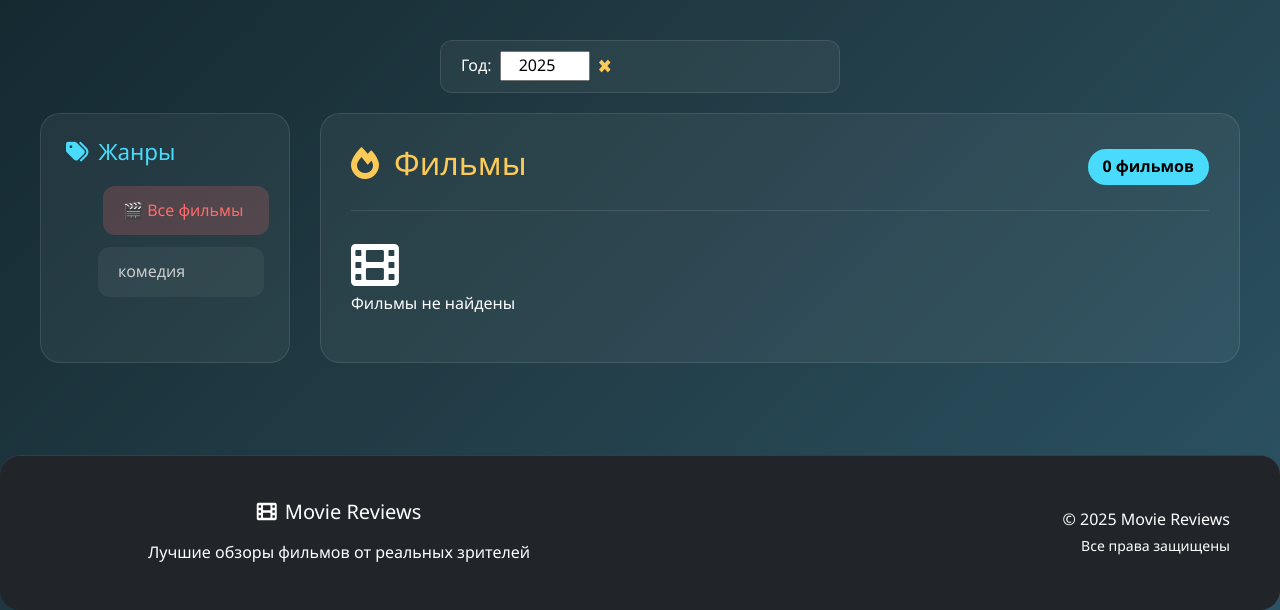
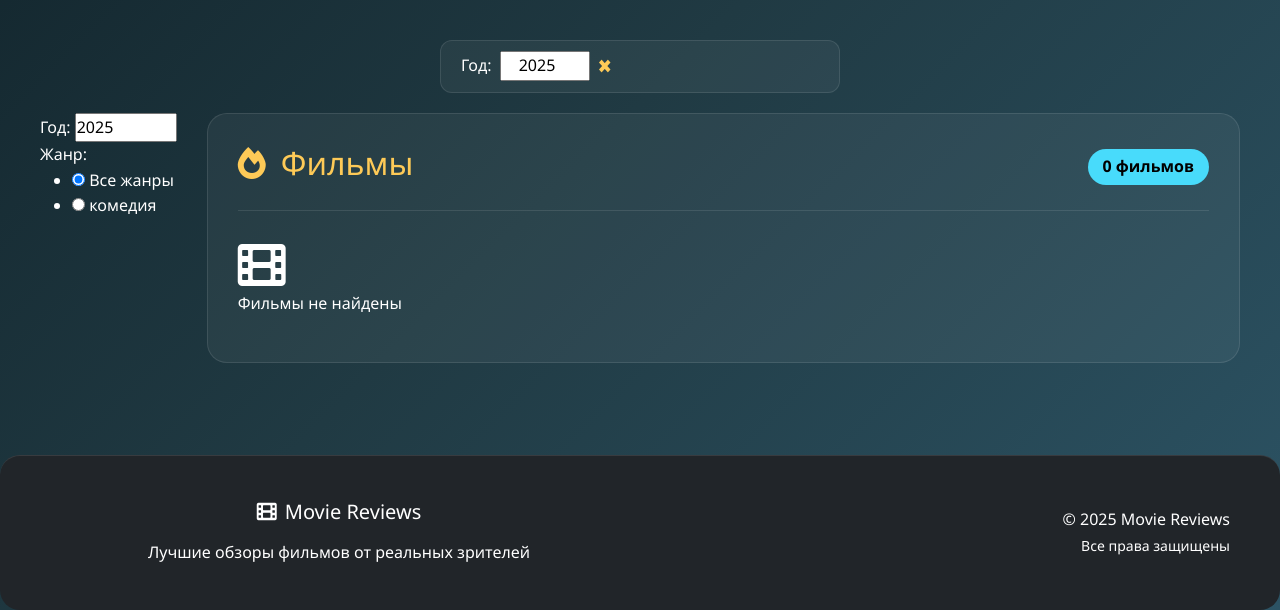
Before and after one commit to Banan41ke/movie_reviews_website_project, a Django app: page /year/2025/ in a window 1280 px wide. Shown: the part 400-1010 px from the top of the page. Run offline with Django 5.2, Linux system fonts and the light colour scheme; data comes from the database, SQL or seed files in the repository.

Commit message:
update index5

```diff
--- a/movies/templates/movies/index.html
+++ b/movies/templates/movies/index.html
@@ -87,29 +87,52 @@
 <main class="main-layout">
 
     <!-- GENRES -->
-    <aside class="genres-sidebar">
-        <h3><i class="fas fa-tags"></i> Жанры</h3>
-        <ul class="genre-list">
+    <!-- ЕДИНАЯ ФОРМА: Год + Жанр -->
+    <aside class="filter-sidebar">
+        <form method="get" id="filterForm" class="filter-form">
 
+            <!-- ГОД -->
+            <div class="filter-group">
+                <label for="yearInput">Год:</label>
+                <input type="number"
+                       id="yearInput"
+                       name="year"
+                       placeholder="2025"
+                       min="1900"
+                       max="2100"
+                       value="{{ selected_year|default:'' }}"
+                       onchange="this.form.submit()">
+            </div>
+
+            <!-- ЖАНРЫ (radio) -->
+            <div class="filter-group">
+                <label>Жанр:</label>
+                <ul class="genre-radio">
                     <li>
-                <a href="{% url 'movie_list' %}"
-                   class="{% if not selected_genre %}active{% endif %}">
-                    🎬 Все фильмы
-                </a>
+                        <label>
+                            <input type="radio" name="genre" value=""
+                                   {% if not selected_genre %}checked{% endif %}
+                                   onchange="this.form.submit()">
+                            Все жанры
+                        </label>
                     </li>
-
                     {% for genre in genres %}
                     <li>
-                    <a href="?genre={{ genre.id }}"
-                       class="{% if selected_genre|stringformat:'s' == genre.id|stringformat:'s' %}active{% endif %}">
+                        <label>
+                            <input type="radio" name="genre" value="{{ genre.id }}"
+                                   {% if selected_genre|stringformat:'s' == genre.id|stringformat:'s' %}checked{% endif %}
+                                   onchange="this.form.submit()">
                             {{ genre.name }}
-                    </a>
+                        </label>
                     </li>
-            {% empty %}
-                <li>Жанров нет</li>
                     {% endfor %}
+                </ul>
+            </div>
 
-        </ul>
+            <!-- ПОИСК (скрыто) -->
+            <input type="hidden" name="search" value="{{ search_query|default:'' }}">
+
+        </form>
     </aside>
 
     <!-- MOVIES -->
```
Lines whose indentation alone changed are shown as unchanged.
